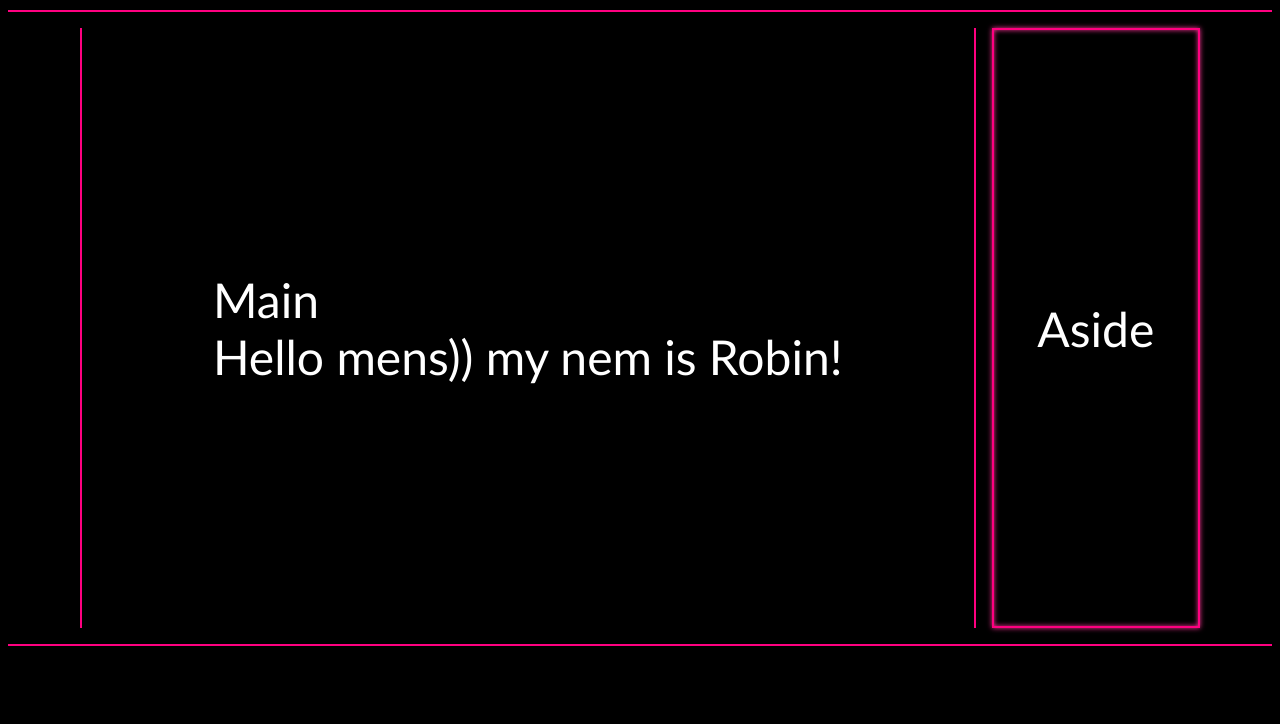
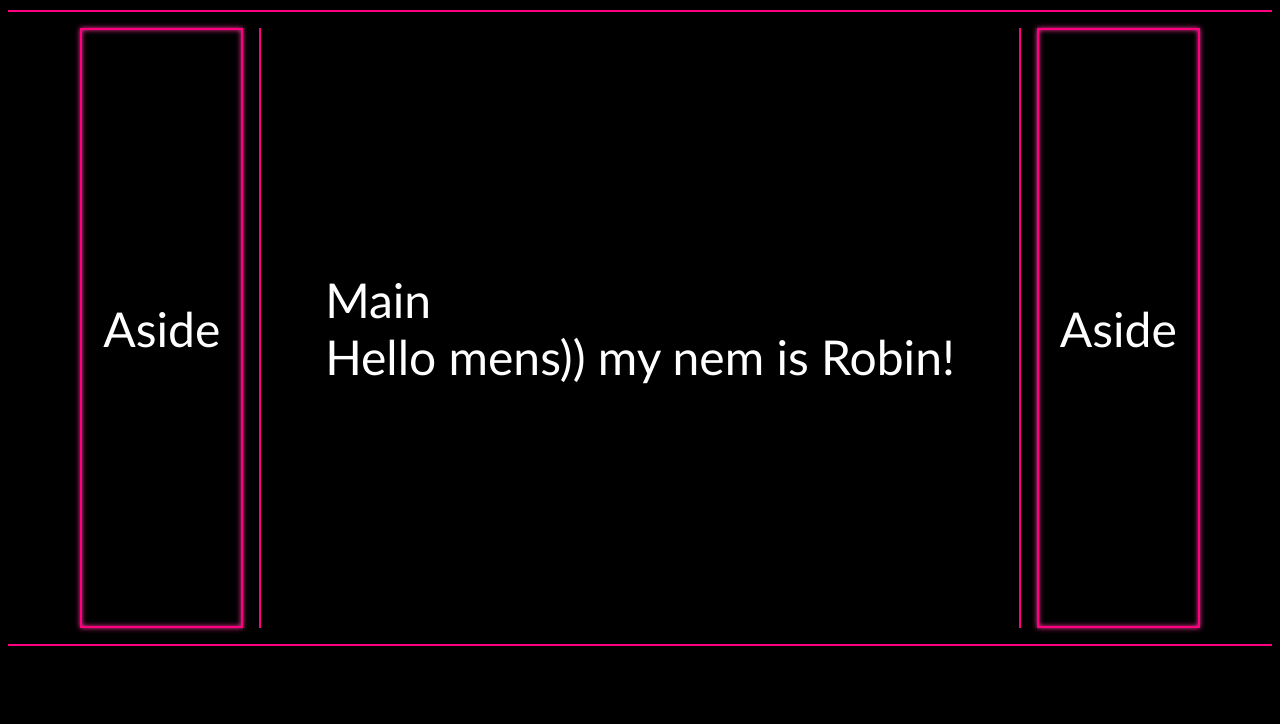
Before and after one commit to chasacademy-robin-bergstrand/CV, a plain HTML site: page index.html in a window 1280 px wide. Shown: the part 76-800 px from the top of the page. Drawn offline with Linux system fonts and the light colour scheme.

Commit message:
added second aside on frontpage

```diff
--- a/index.html
+++ b/index.html
@@ -18,6 +18,7 @@
             </nav>
         </header>
         <div class="wrapper">
+            <aside>Aside</aside>
             <main>
                 Main <br />
                 Hello mens)) my nem is Robin!
```
